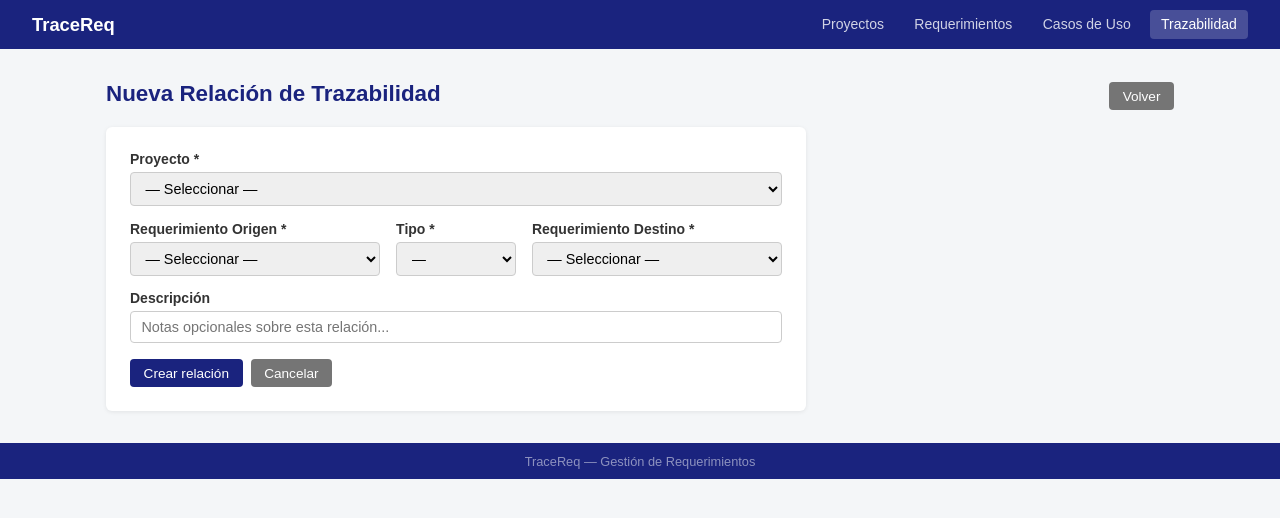
After one commit to Seb0401/tracereq, a Flask app: page /trazabilidad/nueva in a window 1280 px wide. The commit adds this page. Shown: the top 518 px of the page. Run offline with Flask 3, Linux system fonts and the light colour scheme.

Commit message:
feat: relaciones de trazabilidad entre requerimientos (depende_de, refina, contradice) RF4 RF6

```diff
--- a/app/__init__.py
+++ b/app/__init__.py
@@ -12,8 +12,10 @@ def create_app(config_name='default'):
     from app.routes.proyectos import bp_proyectos
     from app.routes.requerimientos import bp_reqs
     from app.routes.casos_uso import bp_cu
+    from app.routes.trazabilidad import bp_traz
     app.register_blueprint(bp_proyectos, url_prefix='/proyectos')
     app.register_blueprint(bp_reqs, url_prefix='/requerimientos')
     app.register_blueprint(bp_cu, url_prefix='/casos-uso')
+    app.register_blueprint(bp_traz, url_prefix='/trazabilidad')
 
     return app
--- /dev/null
+++ b/app/routes/trazabilidad.py
@@ -0,0 +1,69 @@
+from flask import Blueprint, render_template, request, redirect, url_for, flash
+from app import db
+from app.models import Trazabilidad, Requerimiento, Proyecto, CasoUso
+
+bp_traz = Blueprint('trazabilidad', __name__)
+
+TIPOS = ['depende_de', 'refina', 'contradice']
+
+@bp_traz.route('/nueva', methods=['GET', 'POST'])
+def nueva():
+    proyectos = Proyecto.query.order_by(Proyecto.nombre).all()
+    proyecto_id = request.args.get('proyecto_id', type=int)
+    if request.method == 'POST':
+        proyecto_id = request.form.get('proyecto_id', type=int)
+        origen_id = request.form.get('origen_id', type=int)
+        destino_id = request.form.get('destino_id', type=int)
+        tipo = request.form.get('tipo_relacion', '')
+        descripcion = request.form.get('descripcion', '').strip()
+        errores = []
+        if not origen_id or not destino_id:
+            errores.append('Debes seleccionar ambos requerimientos.')
+        elif origen_id == destino_id:
+            errores.append('Un requerimiento no puede relacionarse consigo mismo.')
+        if tipo not in TIPOS:
+            errores.append('Tipo de relación inválido.')
+        if not errores and Trazabilidad.query.filter_by(
+                requerimiento_origen_id=origen_id, requerimiento_destino_id=destino_id).first():
+            errores.append('Ya existe una relación entre estos requerimientos.')
+        if errores:
+            for e in errores: flash(e, 'danger')
+        else:
+            rel = Trazabilidad(requerimiento_origen_id=origen_id, requerimiento_destino_id=destino_id,
+                               tipo_relacion=tipo, descripcion=descripcion)
+            db.session.add(rel)
+            db.session.commit()
+            flash('Relación creada.', 'success')
+            return redirect(url_for('trazabilidad.matriz', proyecto_id=proyecto_id))
+    reqs = Requerimiento.query.filter_by(proyecto_id=proyecto_id).order_by(Requerimiento.identificador).all() if proyecto_id else []
+    return render_template('trazabilidad/nueva.html', proyectos=proyectos,
+                           proyecto_id=proyecto_id, reqs=reqs, tipos=TIPOS)
+
+@bp_traz.route('/eliminar/<int:id>', methods=['POST'])
+def eliminar(id):
+    rel = Trazabilidad.query.get_or_404(id)
+    proyecto_id = rel.origen.proyecto_id
+    db.session.delete(rel)
+    db.session.commit()
+    flash('Relación eliminada.', 'info')
+    return redirect(url_for('trazabilidad.matriz', proyecto_id=proyecto_id))
+
+@bp_traz.route('/matriz')
+def matriz():
+    proyecto_id = request.args.get('proyecto_id', type=int)
+    proyectos = Proyecto.query.order_by(Proyecto.nombre).all()
+    reqs, casos, matriz_data, contradicciones, relaciones_traz = [], [], {}, [], []
+    if proyecto_id:
+        reqs = Requerimiento.query.filter_by(proyecto_id=proyecto_id).order_by(Requerimiento.identificador).all()
+        casos = CasoUso.query.filter_by(proyecto_id=proyecto_id).order_by(CasoUso.identificador).all()
+        for req in reqs:
+            matriz_data[req.id] = set(cu.id for cu in req.casos_uso)
+        req_ids = [r.id for r in reqs]
+        contradicciones = Trazabilidad.query.filter(
+            Trazabilidad.tipo_relacion == 'contradice',
+            Trazabilidad.requerimiento_origen_id.in_(req_ids)).all()
+        relaciones_traz = Trazabilidad.query.filter(
+            Trazabilidad.requerimiento_origen_id.in_(req_ids)).all()
+    return render_template('trazabilidad/matriz.html', proyectos=proyectos, proyecto_id=proyecto_id,
+                           reqs=reqs, casos=casos, matriz_data=matriz_data,
+                           contradicciones=contradicciones, relaciones_traz=relaciones_traz)
--- a/app/templates/base.html
+++ b/app/templates/base.html
@@ -13,6 +13,7 @@
             <li><a href="{{ url_for('proyectos.lista') }}" {% if 'proyectos' in request.endpoint %}class="active"{% endif %}>Proyectos</a></li>
             <li><a href="{{ url_for('requerimientos.lista') }}" {% if 'requerimientos' in request.endpoint %}class="active"{% endif %}>Requerimientos</a></li>
             <li><a href="{{ url_for('casos_uso.lista') }}" {% if 'casos_uso' in request.endpoint %}class="active"{% endif %}>Casos de Uso</a></li>
+            <li><a href="{{ url_for('trazabilidad.matriz') }}" {% if 'trazabilidad' in request.endpoint %}class="active"{% endif %}>Trazabilidad</a></li>
         </ul>
     </nav>
     <div class="container">
--- /dev/null
+++ b/app/templates/trazabilidad/nueva.html
@@ -0,0 +1,68 @@
+{% extends "base.html" %}
+{% block title %}Nueva Relación{% endblock %}
+{% block content %}
+<div class="page-header">
+    <h1>Nueva Relación de Trazabilidad</h1>
+    <a href="{{ url_for('trazabilidad.matriz') }}" class="btn btn-secondary">Volver</a>
+</div>
+<div class="card" style="max-width:700px">
+    <form method="post">
+        <div class="form-group">
+            <label>Proyecto *</label>
+            <select name="proyecto_id" id="sel_proyecto" class="form-control" required>
+                <option value="">— Seleccionar —</option>
+                {% for p in proyectos %}
+                <option value="{{ p.id }}" {% if proyecto_id == p.id %}selected{% endif %}>{{ p.nombre }}</option>
+                {% endfor %}
+            </select>
+        </div>
+        <div style="display:grid;grid-template-columns:1fr auto 1fr;gap:1rem;align-items:end">
+            <div class="form-group">
+                <label>Requerimiento Origen *</label>
+                <select name="origen_id" id="sel_origen" class="form-control" required>
+                    <option value="">— Seleccionar —</option>
+                    {% for r in reqs %}<option value="{{ r.id }}">{{ r.identificador }} — {{ r.descripcion[:50] }}</option>{% endfor %}
+                </select>
+            </div>
+            <div class="form-group">
+                <label>Tipo *</label>
+                <select name="tipo_relacion" class="form-control" required>
+                    <option value="">—</option>
+                    {% for t in tipos %}<option value="{{ t }}">{{ t.replace('_',' ') }}</option>{% endfor %}
+                </select>
+            </div>
+            <div class="form-group">
+                <label>Requerimiento Destino *</label>
+                <select name="destino_id" id="sel_destino" class="form-control" required>
+                    <option value="">— Seleccionar —</option>
+                    {% for r in reqs %}<option value="{{ r.id }}">{{ r.identificador }} — {{ r.descripcion[:50] }}</option>{% endfor %}
+                </select>
+            </div>
+        </div>
+        <div class="form-group">
+            <label>Descripción</label>
+            <input type="text" name="descripcion" class="form-control" placeholder="Notas opcionales sobre esta relación...">
+        </div>
+        <div class="form-actions">
+            <button type="submit" class="btn btn-primary">Crear relación</button>
+            <a href="{{ url_for('trazabilidad.matriz', proyecto_id=proyecto_id) }}" class="btn btn-secondary">Cancelar</a>
+        </div>
+    </form>
+</div>
+{% endblock %}
+{% block scripts %}
+<script>
+document.getElementById('sel_proyecto').addEventListener('change', function() {
+    const pid = this.value;
+    if (!pid) return;
+    fetch('/casos-uso/reqs-por-proyecto?proyecto_id=' + pid)
+        .then(r => r.json())
+        .then(data => {
+            const opts = '<option value="">— Seleccionar —</option>' +
+                data.reqs.map(r => '<option value="' + r.id + '">' + r.identificador + ' — ' + r.descripcion + '</option>').join('');
+            document.getElementById('sel_origen').innerHTML = opts;
+            document.getElementById('sel_destino').innerHTML = opts;
+        });
+});
+</script>
+{% endblock %}
```
